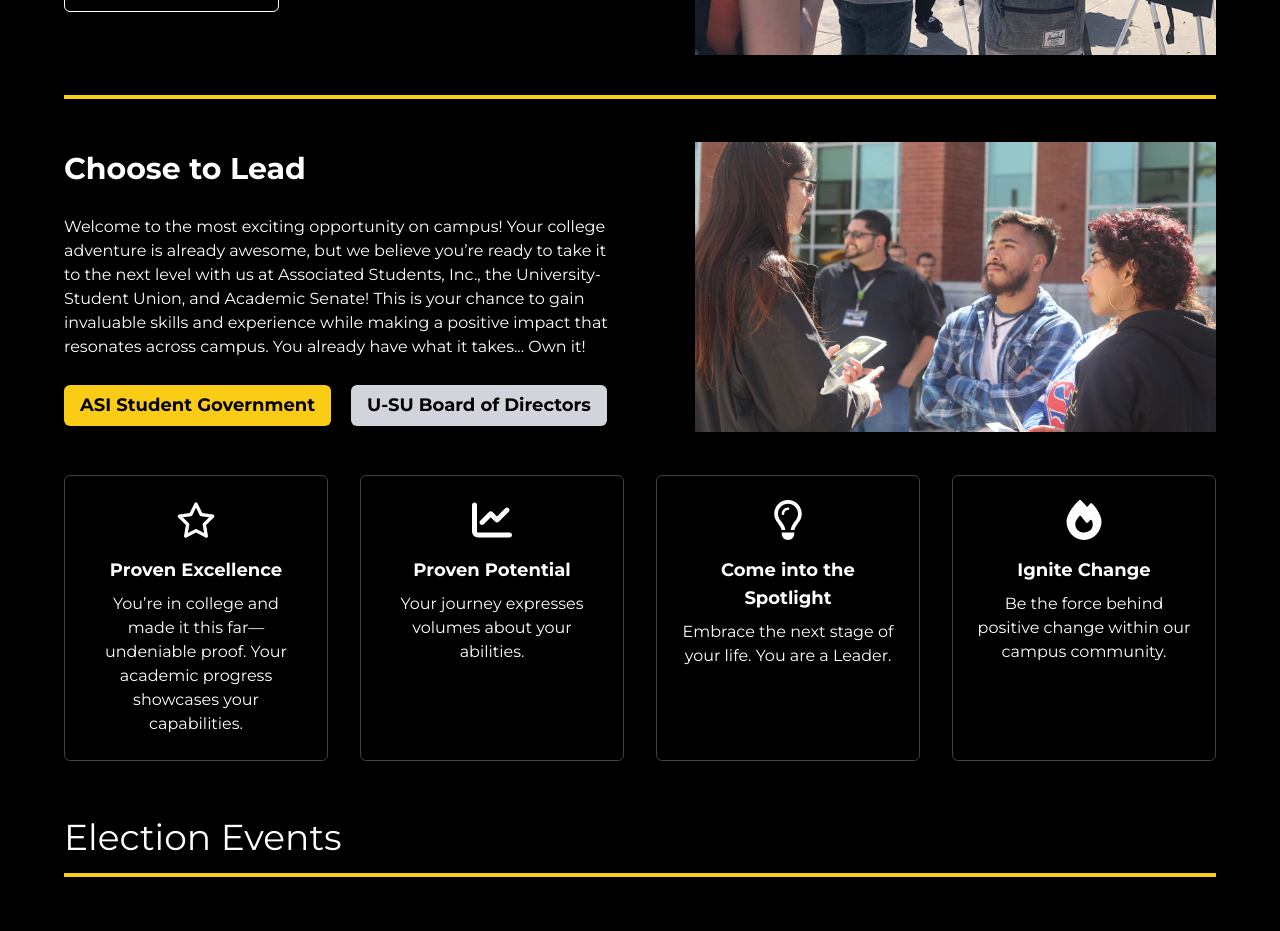
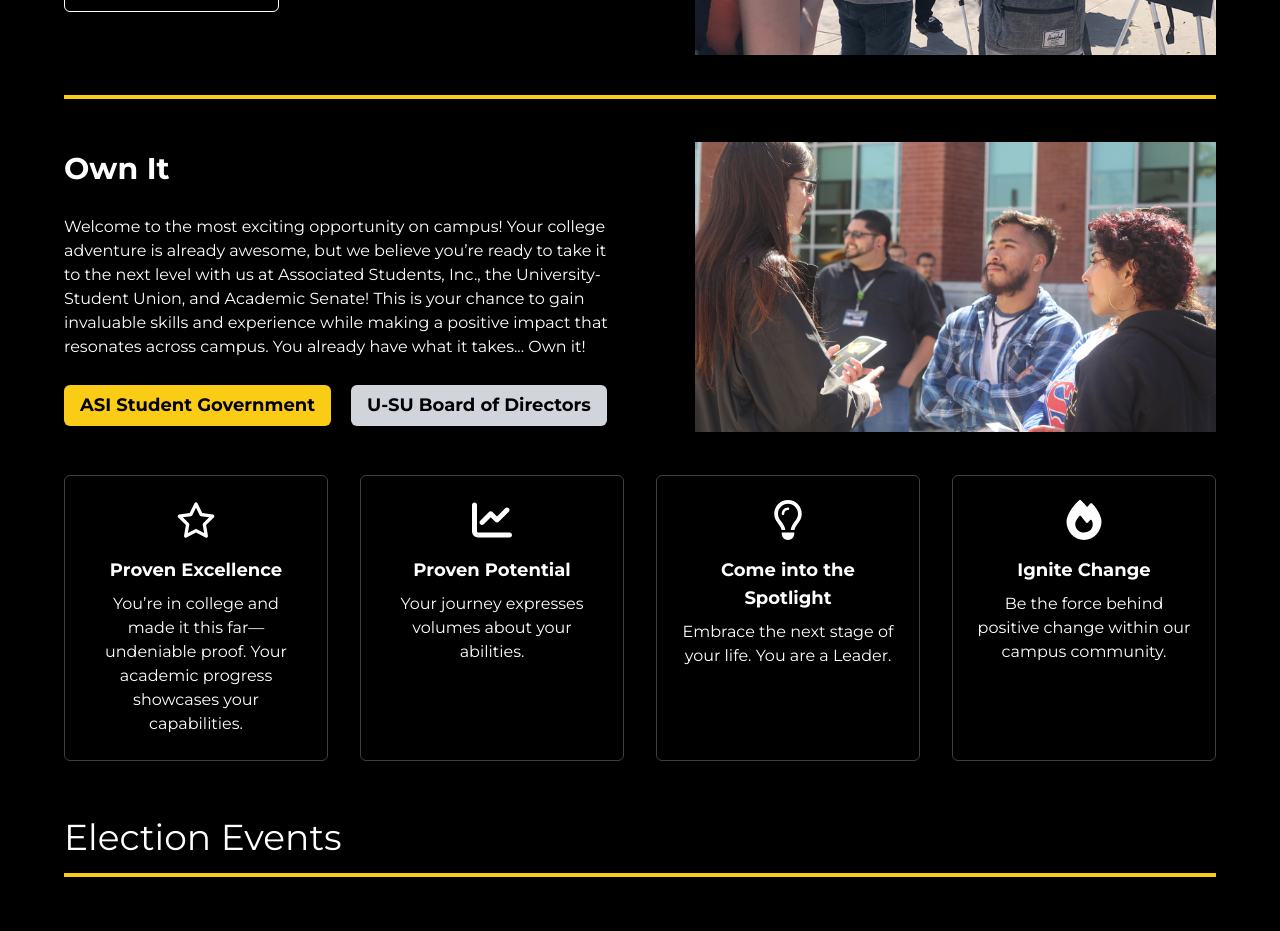
Before and after one commit to CSULA-USU/sle, a Next.js app: page / in a window 1280 px wide. Shown: the part 1200-2131 px from the top of the page. Built offline with nearby package versions, Linux system fonts and the light colour scheme.

Commit message:
chore: update metadata for twitter image

```diff
--- a/app/layout.tsx
+++ b/app/layout.tsx
@@ -30,6 +30,13 @@ export const metadata: Metadata = {
     address: false,
     telephone: false,
   },
+  alternates: {
+    canonical: "/",
+    languages: { "en-US": "/en-US" },
+  },
+  openGraph: {
+    images: "/sle-header.png",
+  },
 };
 
 export default function RootLayout({
--- a/app/page.tsx
+++ b/app/page.tsx
@@ -79,7 +79,7 @@ export default function Home() {
         </InfoPanel>
         <Divider />
         <InfoPanel
-          title="Choose to Lead"
+          title="Own It"
           description="Welcome to the most exciting opportunity on campus! Your college
             adventure is already awesome, but we believe you’re ready to take it
             to the next level with us at Associated Students, Inc., the
@@ -87,7 +87,7 @@ export default function Home() {
             gain invaluable skills and experience while making a positive impact
             that resonates across campus. You already have what it takes... Own
             it!"
-          imgAlt="own it choose to lead with eddie the eagle"
+          imgAlt="own it  with eddie the eagle"
           imgSrc="/choose-to-lead.png"
         >
           <Button
```
